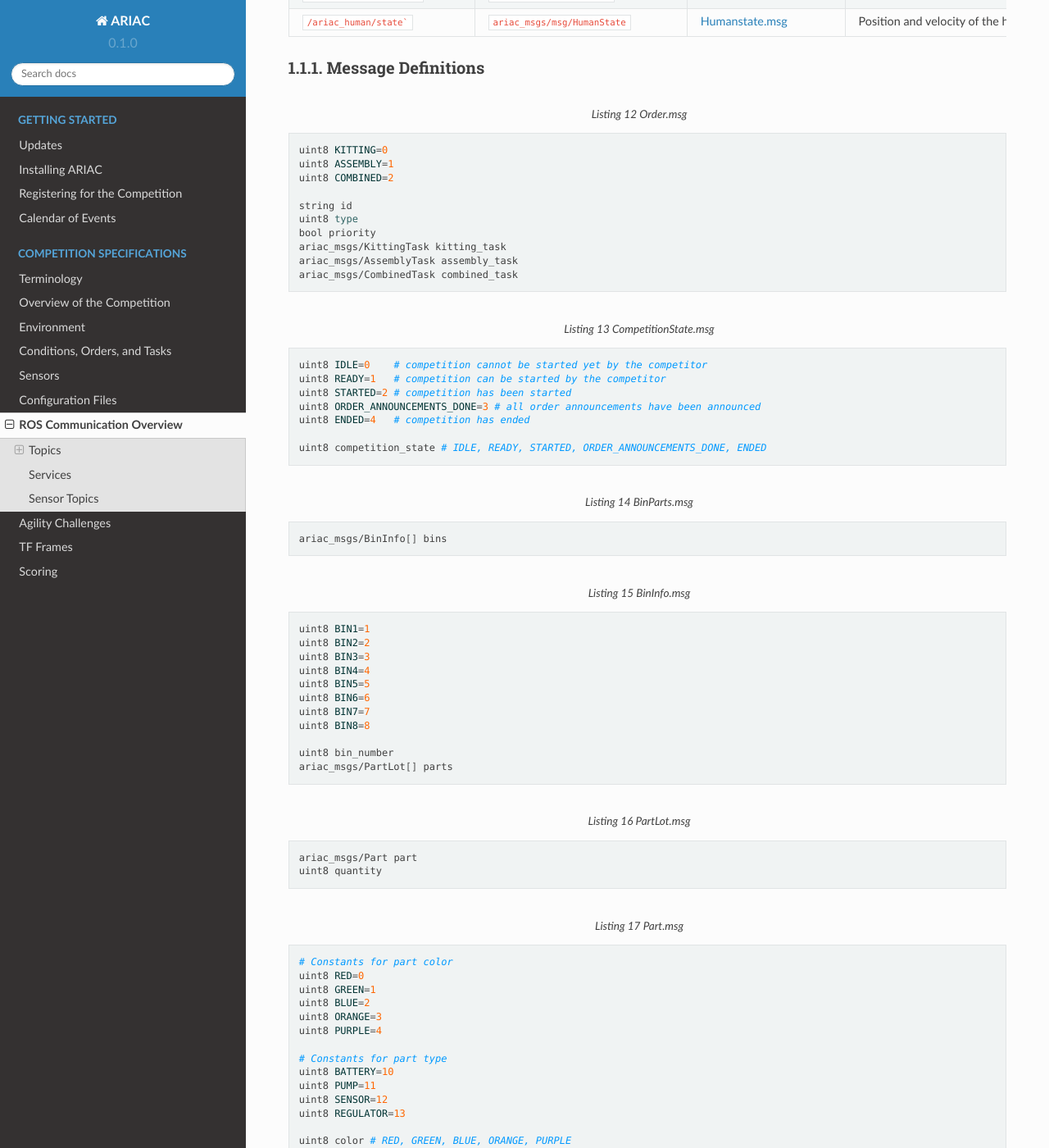
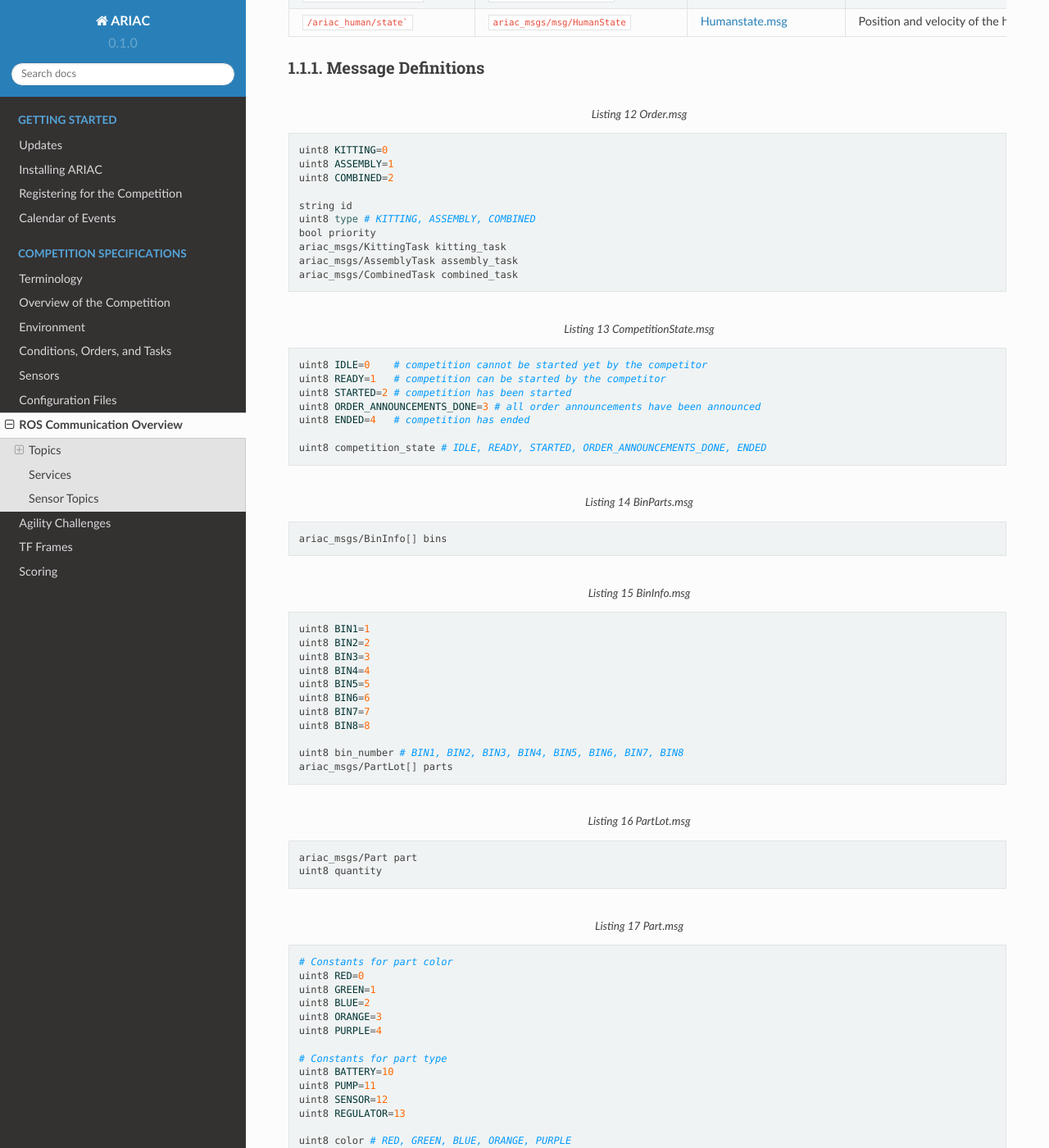
Before and after one commit to usnistgov/ARIAC, a Sphinx documentation site: the page built from docs/competition/ros_communication.rst, in a window 1280 px wide and 1400 px high, scrolled down 659 px. Shown: the whole window at 82% size. Built offline with Sphinx 7.4.7 and the Read the Docs theme 2.0.0, drawn with Linux system fonts in a browser that asks for light colours.

Commit message:
Rework of the communications section

```diff
--- a/docs/competition/ros_communication.rst
+++ b/docs/competition/ros_communication.rst
@@ -121,7 +121,7 @@ Message Definitions
     uint8 COMBINED=2
 
     string id
-    uint8 type
+    uint8 type # KITTING, ASSEMBLY, COMBINED
     bool priority
     ariac_msgs/KittingTask kitting_task
     ariac_msgs/AssemblyTask assembly_task
@@ -158,7 +158,7 @@ Message Definitions
     uint8 BIN7=7
     uint8 BIN8=8
 
-    uint8 bin_number
+    uint8 bin_number # BIN1, BIN2, BIN3, BIN4, BIN5, BIN6, BIN7, BIN8
     ariac_msgs/PartLot[] parts
 
 .. code-block:: bash
```
